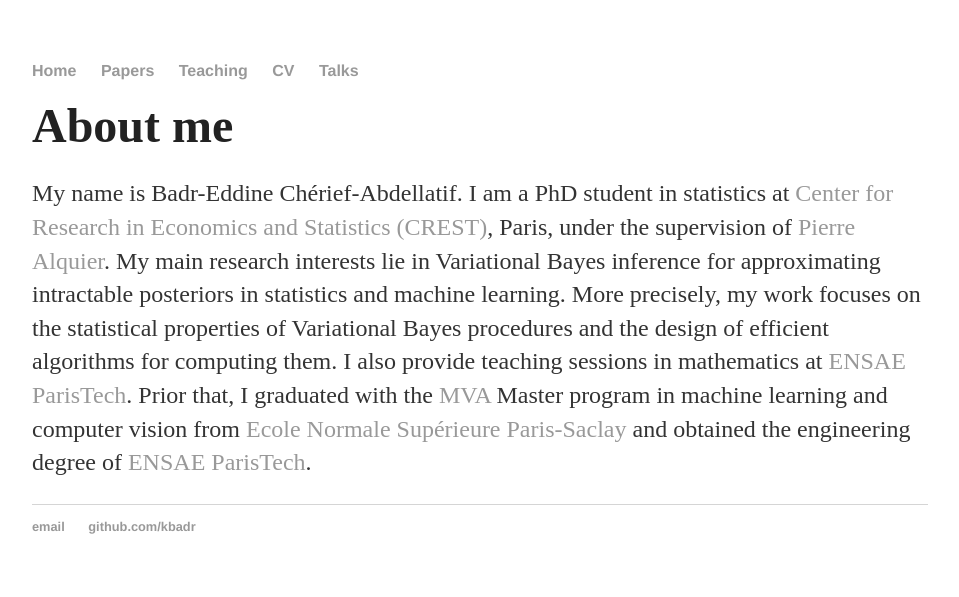
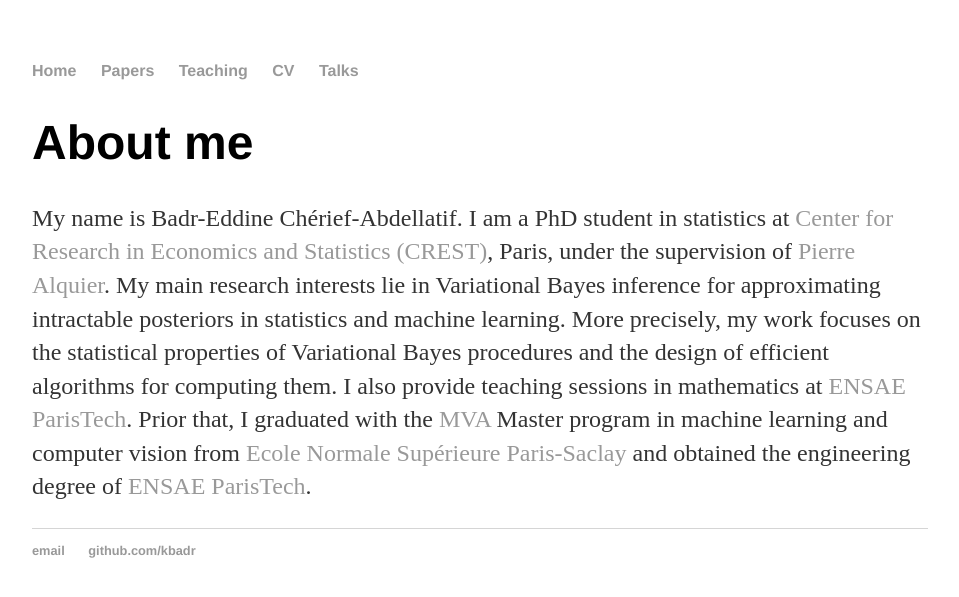
Before and after one commit to redaboutaj/Website, a Jekyll site: the page built from index.html, in a window 1280 px wide. Shown: the top 597 px of the page, without its empty margins (160-1119 px from the left). Built offline with Jekyll 4.4.1, drawn with Linux system fonts in a browser that asks for light colours.

Commit message:
Update main.css

```diff
--- a/css/main.css
+++ b/css/main.css
@@ -5,8 +5,7 @@ a:hover { text-decoration: underline; }
 
 p, ul { font-size: 1.5em; line-height: 1.4em; color: #333; }
 
-/* h1, h2, h3, h4 { font-family: 'Helvetica', 'Arial', 'Sans-Serif'; } */
-h1, h2, h3, h4 { color:#222; margin:0 0 20px;}
+h1, h2, h3, h4 { font-family: 'Helvetica', 'Arial', 'Sans-Serif'; }
 h1 { font-size: 3em;  }
 h2 { font-size: 2.7em; }
 h3 { font-size: 2.3em; }
```
